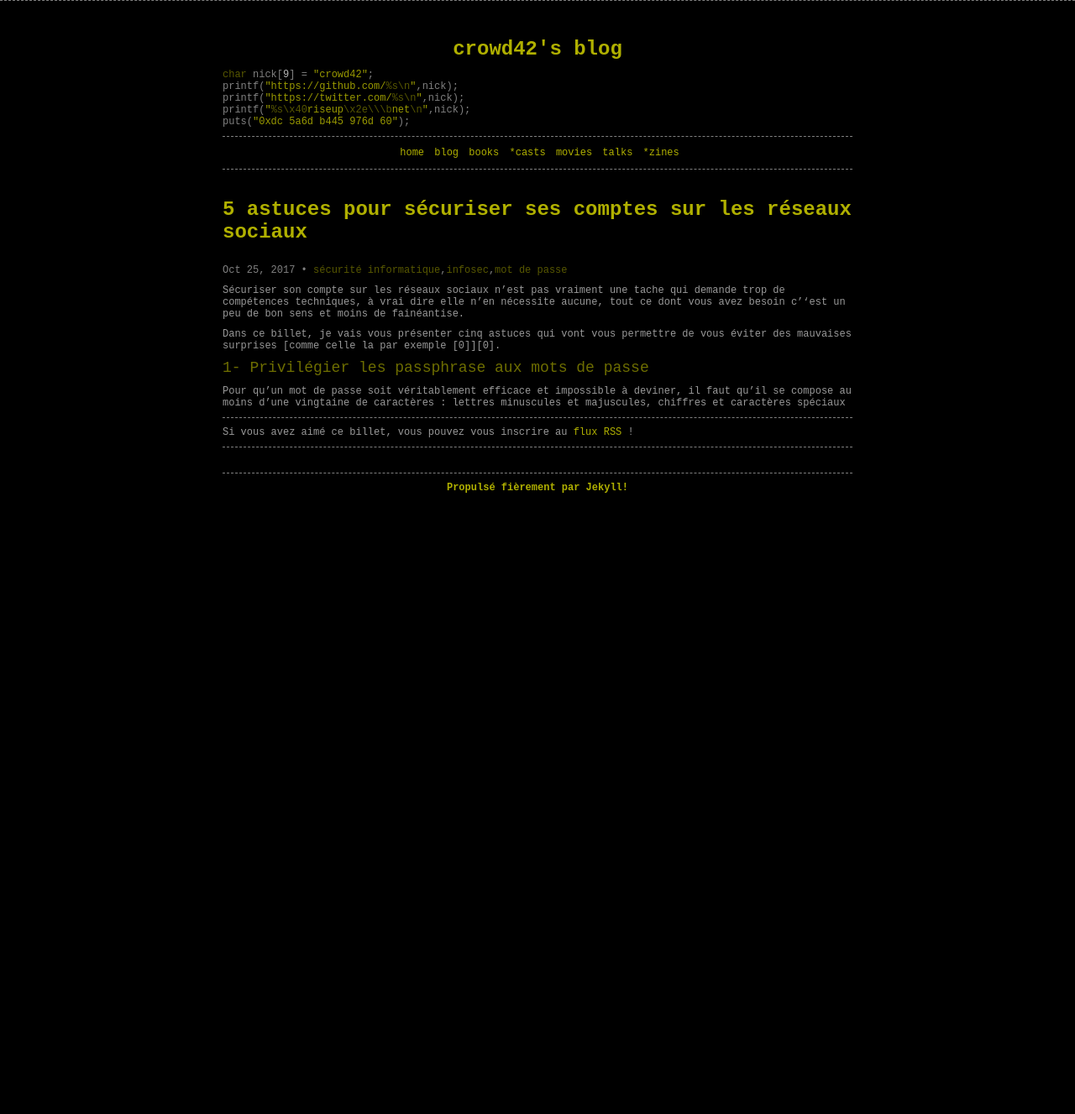
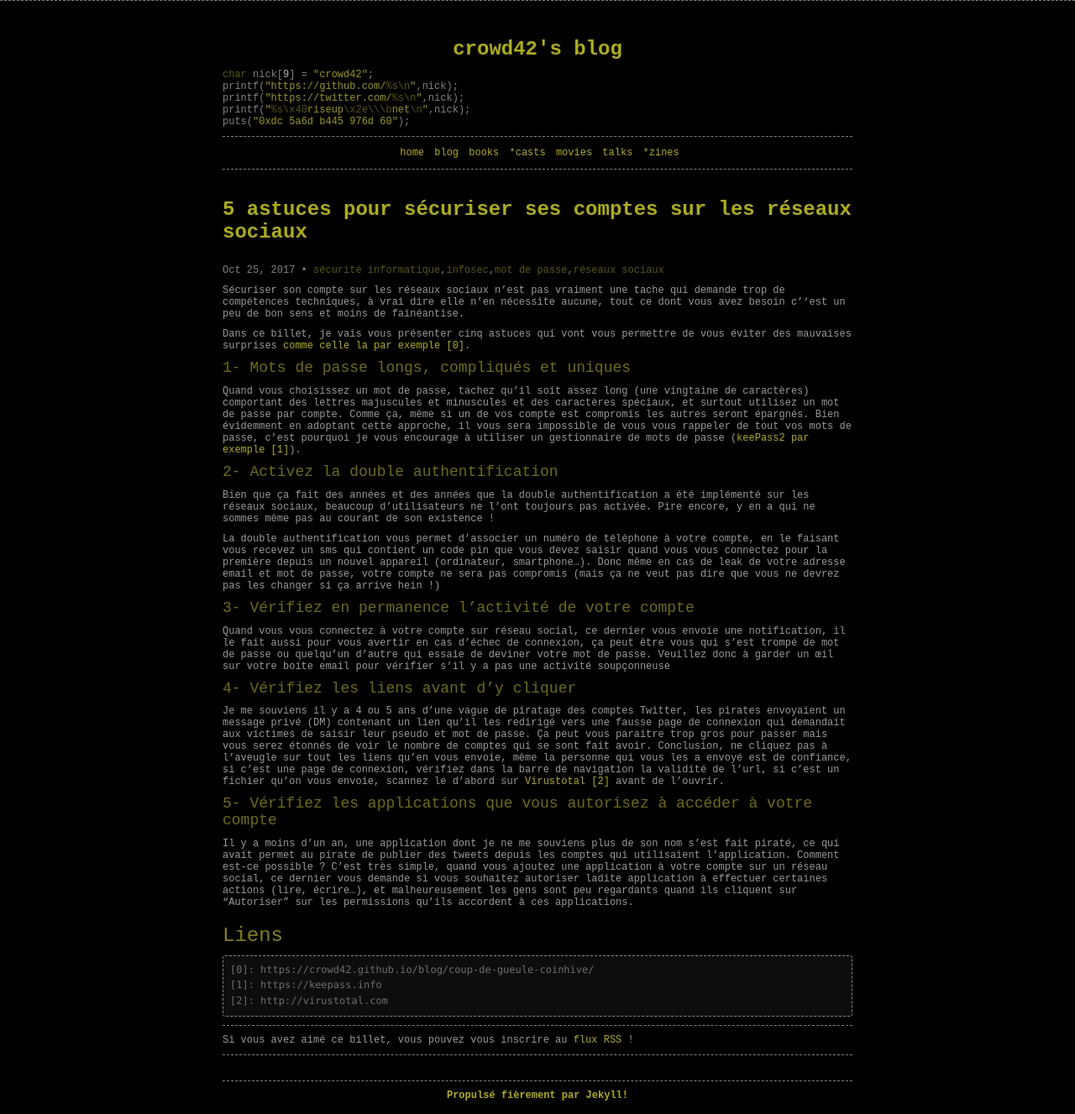
Before and after one commit to crowd42/crowd42.xyz, a Jekyll site: the page built from _posts/2017/2017-10-25-5-astuces-securiser-comptes-reseaux-sociaux.md, in a window 1280 px wide. Shown: the whole page at 84% size. Built offline with Jekyll 4.4.1, drawn with Linux system fonts in a browser that asks for light colours; comment, search, counter and statistics services are not loaded; before the commit the page ends 900 px from its top, so only the background shows below that.

Commit message:
update post

```diff
--- a/_posts/2017/2017-10-25-5-astuces-securiser-comptes-reseaux-sociaux.md
+++ b/_posts/2017/2017-10-25-5-astuces-securiser-comptes-reseaux-sociaux.md
@@ -8,11 +8,37 @@ tags:
     - sécurité informatique
     - infosec
     - mot de passe
+    - réseaux sociaux
 ---
 
 Sécuriser son compte sur les réseaux sociaux n'est pas vraiment une tache qui demande trop de compétences techniques, à vrai dire elle n'en nécessite aucune, tout ce dont vous avez besoin c''est un peu de bon sens et moins de fainéantise.
 
 Dans ce billet, je vais vous présenter cinq astuces qui vont vous permettre de vous éviter des mauvaises surprises [comme celle la par exemple \[0\]][0].
 
-#### 1- Privilégier les passphrase aux mots de passe
-Pour qu'un mot de passe soit véritablement efficace et impossible à deviner, il faut qu'il se compose au moins d'une vingtaine de caractères : lettres minuscules et majuscules, chiffres et caractères spéciaux
+#### 1- Mots de passe longs, compliqués et uniques
+Quand vous choisissez un mot de passe, tachez qu'il soit assez long (une vingtaine de caractères) comportant des lettres majuscules et minuscules et des caractères spéciaux, et surtout utilisez un mot de passe par compte. Comme ça, même si un de vos compte est compromis les autres seront épargnés. Bien évidemment en adoptant cette approche, il vous sera impossible de vous vous rappeler de tout vos mots de passe, c'est pourquoi je vous encourage à utiliser un gestionnaire de mots de passe ([keePass2 par exemple \[1\]][1]).
+
+#### 2- Activez la double authentification
+Bien que ça fait des années et des années que la double authentification a été implémenté sur les réseaux sociaux, beaucoup d'utilisateurs ne l'ont toujours pas activée. Pire encore, y en a qui ne sommes même pas au courant de son existence !
+
+La double authentification vous permet d'associer un numéro de téléphone à votre compte, en le faisant vous recevez un sms qui contient un code pin que vous devez saisir quand vous vous connectez pour la première depuis un nouvel appareil (ordinateur, smartphone...).
+Donc même en cas de leak de votre adresse email et mot de passe, votre compte ne sera pas compromis (mais ça ne veut pas dire que vous ne devrez pas les changer si ça arrive hein !)
+
+#### 3- Vérifiez en permanence l'activité de votre compte
+Quand vous vous connectez à votre compte sur réseau social, ce dernier vous envoie une notification, il le fait aussi pour vous avertir en cas d'échec de connexion, ça peut être vous qui s'est trompé de mot de passe ou quelqu'un d'autre qui essaie de deviner votre mot de passe. Veuillez donc à garder un œil sur votre boite email pour vérifier s'il y a pas une activité soupçonneuse
+
+#### 4- Vérifiez les liens avant d'y cliquer
+Je me souviens il y a 4 ou 5 ans d'une vague de piratage des comptes Twitter, les pirates envoyaient un message privé (DM) contenant un lien qu'il les redirigé vers une fausse page de connexion qui demandait aux victimes de saisir leur pseudo et mot de passe. Ça peut vous paraitre trop gros pour passer mais vous serez étonnés de voir le nombre de comptes qui se sont fait avoir. Conclusion, ne cliquez pas à l'aveugle sur tout les liens qu'en vous envoie, même la personne qui vous les a envoyé est de confiance, si c'est une page de connexion, vérifiez dans la barre de navigation la validité de l'url, si c'est un fichier qu'on vous envoie, scannez le d'abord sur [Virustotal \[2\]][2] avant de l'ouvrir.
+
+#### 5- Vérifiez les applications que vous autorisez à accéder à votre compte
+Il y a moins d'un an, une application dont je ne me souviens plus de son nom s'est fait piraté, ce qui avait permet au pirate de publier des tweets depuis les comptes qui utilisaient l'application. Comment est-ce possible ? C'est très simple, quand vous ajoutez une application à votre compte sur un réseau social, ce dernier vous demande si vous souhaitez autoriser ladite application à effectuer certaines actions (lire, écrire...), et malheureusement les gens sont peu regardants quand ils cliquent sur "Autoriser" sur les permissions qu'ils accordent à ces applications.
+
+### Liens
+~~~
+[0]: https://crowd42.github.io/blog/coup-de-gueule-coinhive/
+[1]: https://keepass.info
+[2]: http://virustotal.com
+~~~
+[0]: https://crowd42.github.io/blog/coup-de-gueule-coinhive/
+[1]: https://keepass.info
+[2]: http://virustotal.com
```
